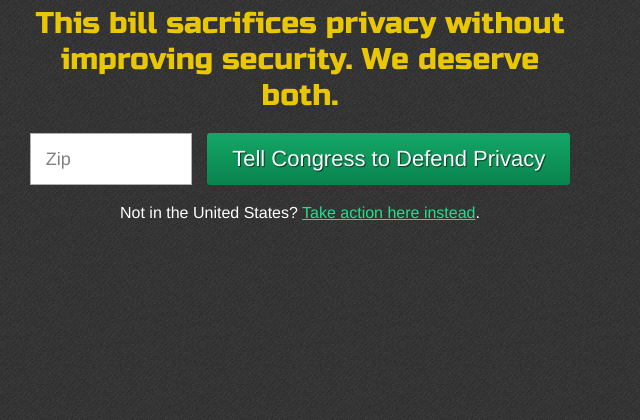
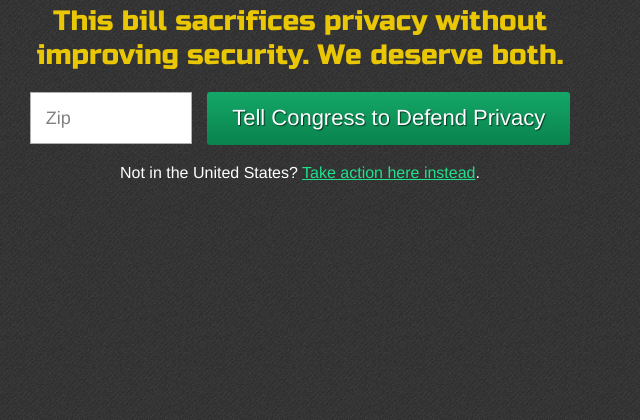
Before and after one commit to fightforthefuture/idl-members, a Django app: template internetdefense/apps/campaigns/templates/campaigns/cispa/modal.html in a window 1280 px wide. Shown: the part 180-600 px from the top of the page, without its empty margins (0-640 px from the left). Run offline with Django 3.2, Linux system fonts and the light colour scheme; the template is opened without the code that fills it, so the values that code supplies are empty.

Commit message:
tiny change to look better in IE

```diff
--- a/internetdefense/apps/campaigns/static/campaigns/cispa/modal/modal.css
+++ b/internetdefense/apps/campaigns/static/campaigns/cispa/modal/modal.css
@@ -39,7 +39,7 @@ h2 {
     text-align: center;
     color: #EAC704;
     font-family: 'Russo One';
-    font-size: 30px;
+    font-size: 28px;
     line-height: 120%;
     text-shadow: 1px 1px 0 #333333;
     padding: 0 20px;
```
